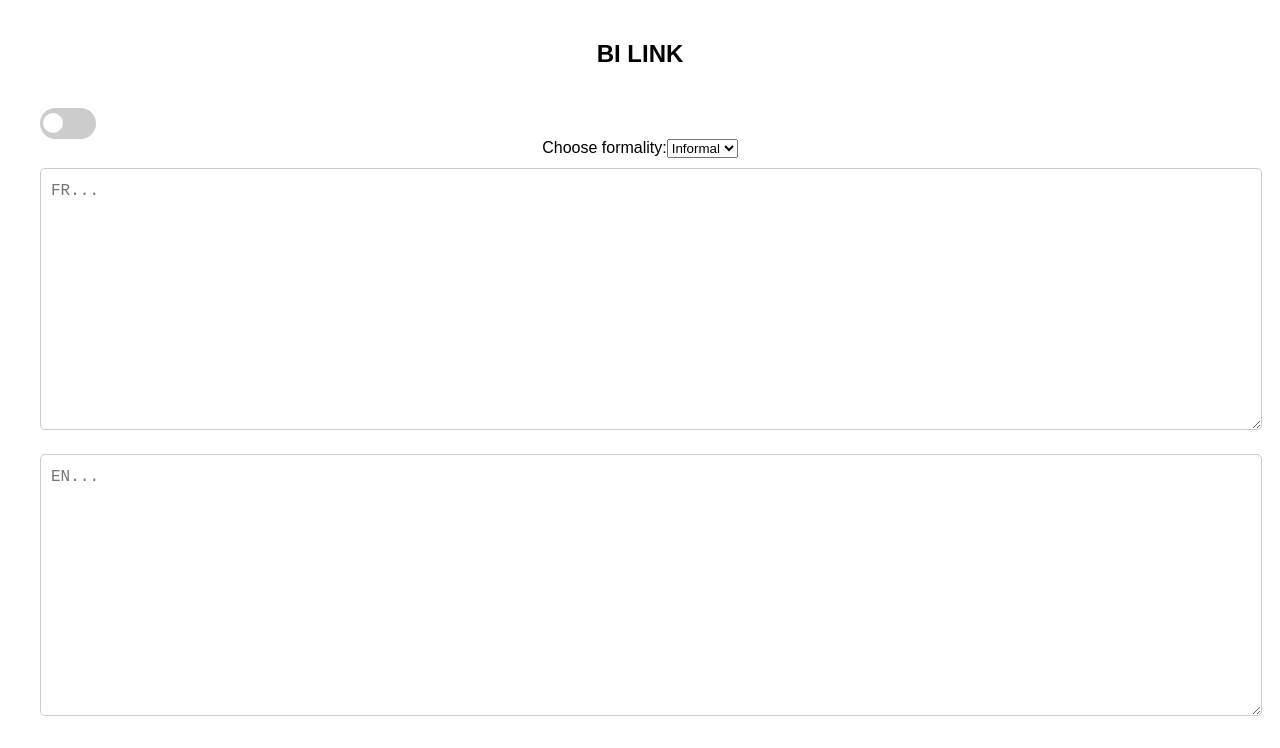
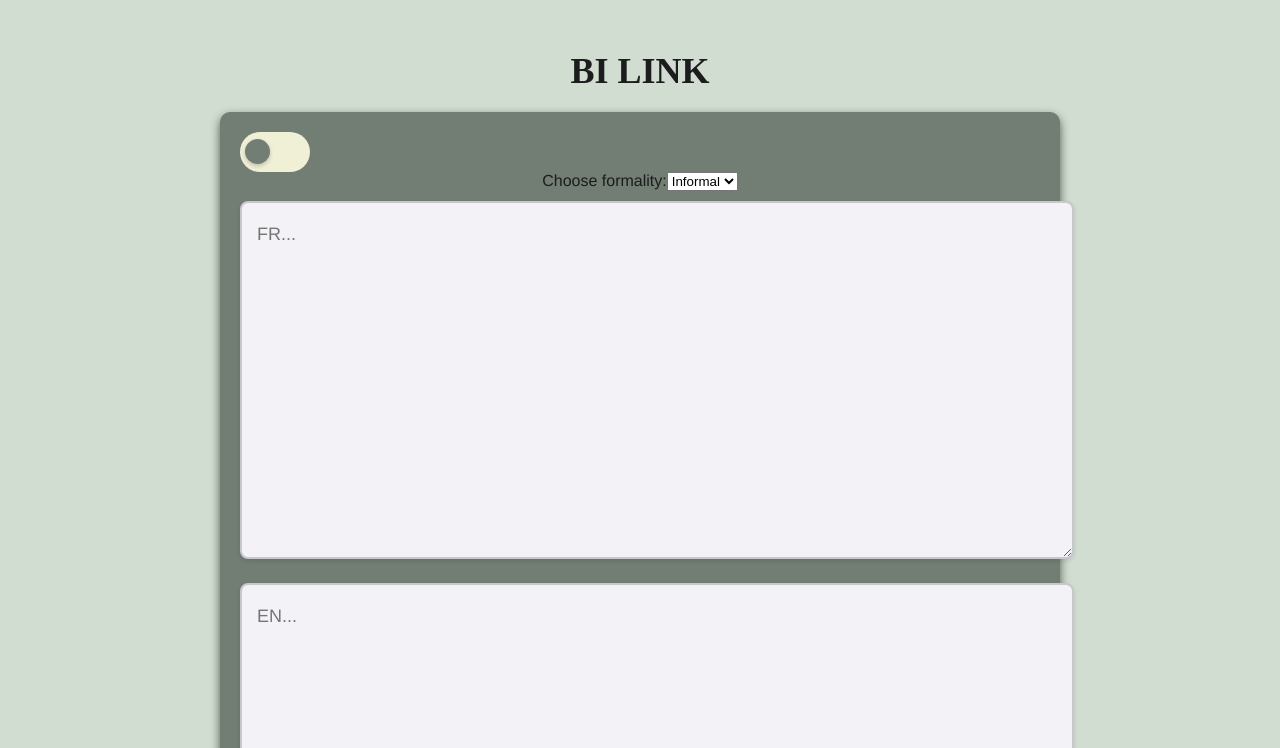
Before and after one commit to Btadel/billingapp, a React (Create React App) app: page / in a window 1280 px wide. Shown: the top 748 px of the page. Built offline with nearby package versions, Linux system fonts and the light colour scheme.

Commit message:
correction du switch

```diff
--- a/src/App.css
+++ b/src/App.css
@@ -1,22 +1,40 @@
 .App {
   text-align: center;
+  font-family: 'Helvetica Neue', Arial, sans-serif; /* Clean sans-serif font */
+  color: #1c1c1e; /* Matte black */
+  background-color: #D0DDD0; /* Matte light gray for background */
+  padding: 20px;
 }
 
-.main{
+header h2 {
+  font-size: 36px; /* Bold and prominent */
+  font-family:'font-mono';
+  font-weight: 700;
+  color: #1c1c1e; /* Matte black */
+  margin-bottom: 20px;
+}
+
+.main {
   padding: 20px;
-  align-items: center;
+  max-width: 800px;
+  margin: auto;
+  background-color: #727D73; /* Matte gray background for content */
+  border-radius: 10px;
+  box-shadow: 0 4px 10px rgba(0, 0, 0, 0.608); /* Subtle shadow */
 }
 
 .App-link {
-  color: #61dafb;}
+  color: #4a4a4a; /* Matte dark gray for links */
+  font-weight: 500;
+  text-decoration: none;
+}
 
-  mark {
-    background-color: yellow; /* Couleur du surlignage */
-    color: black; /* Couleur du texte surligné */
-    font-weight: bold;
-  }
+.App-link:hover {
+  text-decoration: underline;
+}
 
-  .App {
-    font-family: Arial, sans-serif;
-    padding: 20px;
-  }
+mark {
+  background-color: #d9d9d9; /* Light matte gray for highlights */
+  color: #1c1c1e; /* Matte black for text */
+  font-weight: bold;
+}
--- a/src/InputTreatment.css
+++ b/src/InputTreatment.css
@@ -1,16 +1,29 @@
 .trans-textarea {
   width: 100%;
   margin: 10px 0;
-    padding: 10px;
-    font-size: 16px;
-    line-height: 1.5;
-    border: 1px solid #ccc;
-    border-radius: 5px;
-    resize: vertical;
+  padding: 15px;
+  font-size: 18px; /* Larger font for readability */
+  font-family: 'Helvetica Neue', Arial, sans-serif;
+  line-height: 1.8;
+  border: 2px solid #c7c7cc; /* Matte gray border */
+  border-radius: 8px; /* Rounded edges */
+  background-color: #f2f2f7; /* Matte light gray background */
+  color: #1c1c1e; /* Matte black text */
+  box-shadow: 0 2px 5px rgba(0, 0, 0, 0.1); /* Soft shadow */
+  transition: border-color 0.3s, box-shadow 0.3s;
+}
+
+.trans-textarea:focus {
+  border-color: #4a4a4a; /* Dark matte gray for focus */
+  box-shadow: 0 0 10px rgba(74, 74, 74, 0.5); /* Subtle focus shadow */
+  outline: none;
 }
 
 .error-message {
-    color: red;
-    font-weight: bold;
+  color: #d43f3a; /* Matte dark red for error messages */
+  font-weight: 700;
   margin: 10px 0;
+  background-color: #f8d7da; /* Light matte red background for error box */
+  padding: 5px 10px;
+  border-radius: 5px;
 }
--- a/src/InputTreatment1.js
+++ b/src/InputTreatment1.js
@@ -15,6 +15,8 @@ function StoryInput() {
   const [formality, setFormality] = useState('informal');
   const [error, setError] = useState(null);
   const [isSwitchOn, setIsSwitchOn] = useState(false);
+  const lastWordRef = useRef('');
+  const contextRef = useRef('');
 
 
   const textAreaRef1 = useRef(null);
@@ -40,7 +42,7 @@ function StoryInput() {
 
   const translateText = async (text, targetLang) => {
     try {
-      const prompt = `Translate this text to ${targetLang === 'en' ? 'English' : 'French'}: ${text}` +
+      const prompt = `I only want thr translation (no brackets) ,Translate this text to ${targetLang === 'en' ? 'English' : 'French'}: ${text}` +
         (formality === 'formal' ? ' Make it formal.' : ' Make it informal.');
 
       const response = await axios.post(
@@ -163,22 +165,43 @@ function StoryInput() {
   };
 
   const handleLanguageSwitch = async (word, target, context) => {
-    console.log("the mot is " + word)
     const targetLang = target === 'story' ? 'fr' : 'en';
-    const translatedWord = await translateWord(word,context,targetLang);
+    const translatedWord = await translateWord(word, context, targetLang);
 
-    const sourceRef = target === 'story' ? textAreaRef1 : textAreaRef2;
-    const targetRef = target === 'story' ? textAreaRef2 : textAreaRef1;
+    if (target === 'story') {
+        // Remplace le mot dans le texte d'origine (FR)
+        const escapedWord = word.replace(/[.*+?^${}()|[\]\\]/g, '\\$&');
+        const newSourceValue = storyText.replace(
+            new RegExp(`\\b${escapedWord}\\b$`),
+            translatedWord
+        ).trim();
 
-    // Replace the word in the original textarea
-    const sourceValue = sourceRef.current.value;
-    const newSourceValue = sourceValue.replace(new RegExp(`\b${word}\b$`), '').trim();
-    sourceRef.current.value = newSourceValue;
-    targetRef.current.value += ` ${translatedWord}`;
+        setTranslatedText(newSourceValue); // Met à jour le texte FR
 
-    sourceRef.current.blur();
-    targetRef.current.focus();
-  };
+        // Traduire le texte mis à jour en anglais et mettre dans la cible
+        const fullTranslation = await translateText(newSourceValue, 'en');
+        setTranslatedText1(fullTranslation); // Met à jour le texte EN
+    } else {
+        // Remplace le mot dans le texte traduit (EN)
+        const escapedWord = word.replace(/[.*+?^${}()|[\]\\]/g, '\\$&');
+        const newSourceValue = translatedText.replace(
+            new RegExp(`\\b${escapedWord}\\b$`),
+            translatedWord
+        ).trim();
+
+        setTranslatedText1(newSourceValue); // Met à jour le texte EN
+
+        // Traduire le texte mis à jour en français et mettre dans la cible
+        const fullTranslation = await translateText(newSourceValue, 'fr');
+        setTranslatedText(fullTranslation); // Met à jour le texte FR
+
+        textAreaRef1.current.focus();
+    }
+
+    console.log(`Original : ${word}`);
+    console.log(`Translated: ${translatedWord}`);
+};
+
 
 
   const handleChange = async (event, target) => {
@@ -187,36 +210,37 @@ function StoryInput() {
     if (event.nativeEvent.data === ' ') {
         const words = text.trim().split(/\s+/); // Split the input into words
 
-        // Get the last word being typed
-        const lastWord = words[words.length - 1];
-        const contextWords = words.slice(-8, -1);
-        const context = contextWords.join(' ');
-        console.log(lastWord);
+        // Update refs with last word and context
+        lastWordRef.current = words[words.length - 1];
+        contextRef.current = words.slice(-8, -1).join(' ');
 
-        if (isSwitchOn && lastWord) {
-          console.log("1")
-            if ((target === 'story' && isWordInBank(lastWord, 'en')) ||
-                (target === 'translation' && isWordInBank(lastWord, 'fr'))) {
-                  console.log("2")
-                  console.warn(`Incorrect language word detected: ${lastWord}`);
-                await handleLanguageSwitch(lastWord, target, context);
+        console.log('Last Word:', lastWordRef.current);
+        console.log('Context:', contextRef.current);
+
+        if (isSwitchOn && lastWordRef.current) {
+            if ((target === 'story' && isWordInBank(lastWordRef.current, 'en')) ||
+                (target === 'translation' && isWordInBank(lastWordRef.current, 'fr'))) {
+                console.warn(`Incorrect language word detected: ${lastWordRef.current}`);
+                await handleLanguageSwitch(lastWordRef.current, target, contextRef.current);
+                console.log("le texte est " + storyText)
+
+
                 return;
             }
         }
     }
-// je dois acceder a la variable , donc utiliser un truc qui me a jour l<etat sans refresh toute la page lol litteralement la seul de pourquoi react est utile
+
+    // Handle state updates for text and translation
     if (target === 'story') {
         setTranslatedText(text);
-        console.log(lastWord)
-        if (/[.,!?]$/.test(text) || isWordInBank(lastWord,'en')) {
-            const translated = await translateText(text,'en');
+        if (/[.,!?]$/.test(text)) {
+            const translated = await translateText(text, 'en');
             setTranslatedText1(translated);
         }
     } else {
         setTranslatedText1(text);
-
         if (/[.,!?]$/.test(text)) {
-            const translated = await translateText(text,'fr');
+            const translated = await translateText(text, 'fr');
             setTranslatedText(translated);
         }
     }
--- a/src/SwitchButton.css
+++ b/src/SwitchButton.css
@@ -1,40 +1,41 @@
 .switch-container {
   display: flex;
   align-items: center;
-    gap: 10px;
+  gap: 15px;
 }
 
 .switch-title {
-    font-size: 16px;
-    font-weight: bold;
-    color: #333;
+  font-size: 18px;
+  font-weight: 600;
+  color: #1c1c1e; /* Matte black */
 }
 
 .switch-button {
-    width: 50px;
-    height: 25px;
-    border-radius: 25px;
-    background-color: #ccc;
+  width: 60px;
+  height: 30px;
+  border-radius: 30px;
+  background-color: #F0F0D7; /* Matte gray background */
   display: flex;
   align-items: center;
   justify-content: space-between;
-    padding: 3px;
+  padding: 5px;
   cursor: pointer;
   transition: background-color 0.3s;
 }
 
 .switch-button.on {
-    background-color: #4caf50;
+  background-color: #AAB99A; /* Dark matte gray when switched on */
 }
 
 .switch-knob {
-    width: 20px;
-    height: 20px;
+  width: 25px;
+  height: 25px;
   border-radius: 50%;
-    background-color: white;
+  background-color: #727D73; /* Matte black knob */
   transition: transform 0.3s;
+  box-shadow: 0 2px 4px rgba(0, 0, 0, 0.2); /* Subtle shadow for depth */
 }
 
 .switch-button.on .switch-knob {
-    transform: translateX(25px);
+  transform: translateX(30px); /* Move knob when switched on */
 }
```
Lines whose indentation alone changed are shown as unchanged.
